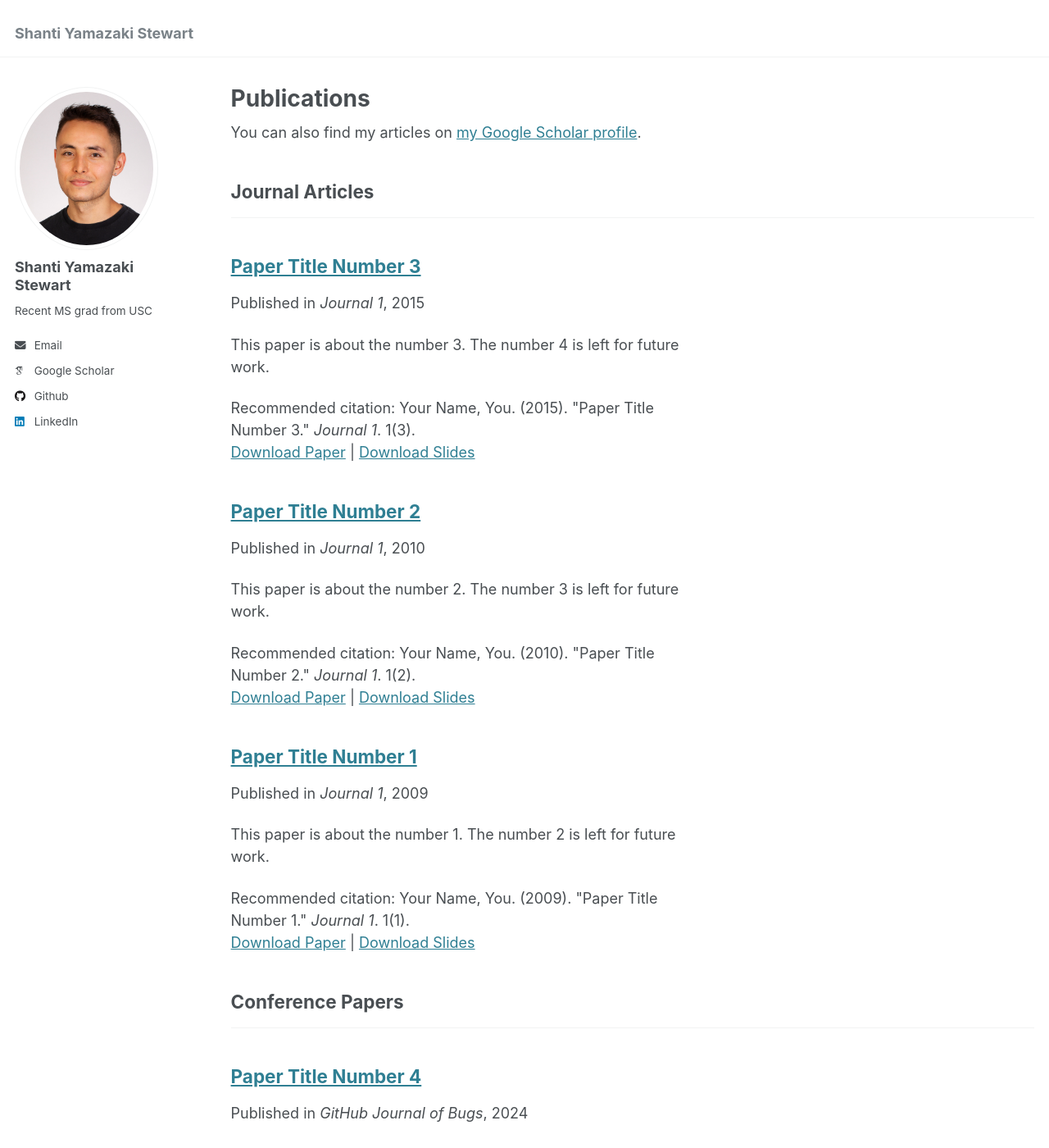
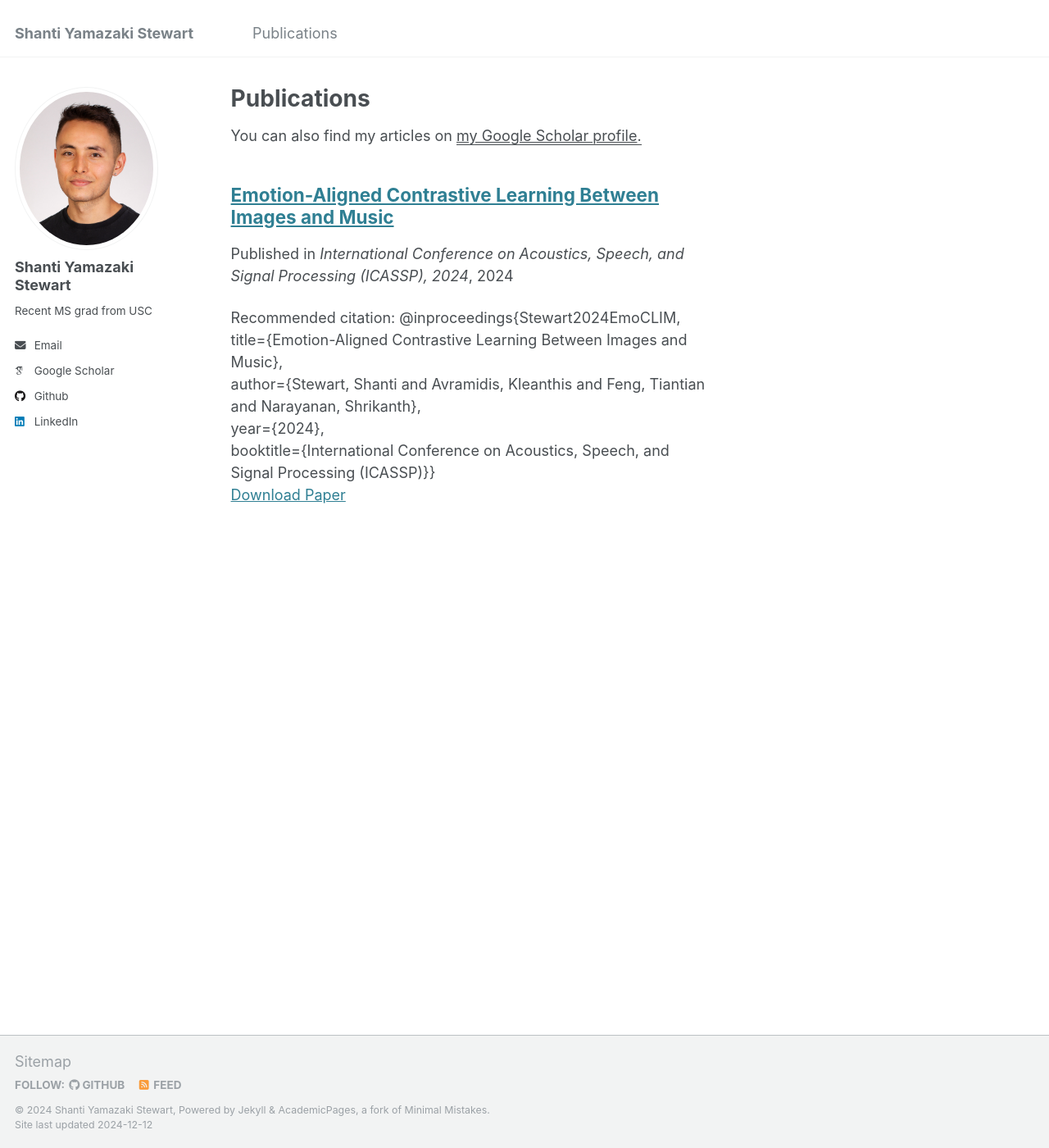
Before and after one commit to shantistewart/shantistewart.github.io, a Jekyll site: the page built from _pages/publications.md, in a window 1280 px wide and 1400 px high. Shown: the whole window at 82% size. Built offline with Jekyll 4.4.1, drawn with Linux system fonts in a browser that asks for light colours; some web fonts are replaced; some of the changed text lies outside the part shown.

Commit message:
Test first publication.

```diff
--- a/_data/navigation.yml
+++ b/_data/navigation.yml
@@ -5,8 +5,8 @@
 # prevent it from being included in the site.
 
 main:
-  # - title: "Publications"
-    # url: /publications/
+  - title: "Publications"
+    url: /publications/
 
   # - title: "CV"
     # url: /cv/
--- a/_pages/publications.html
+++ /dev/null
@@ -1,33 +0,0 @@
----
-layout: archive
-title: "Publications"
-permalink: /publications/
-author_profile: true
----
-
-{% if site.author.googlescholar %}
-  <div class="wordwrap">You can also find my articles on <a href="{{site.author.googlescholar}}">my Google Scholar profile</a>.</div>
-{% endif %}
-
-{% include base_path %}
-
-<!-- New style rendering if publication categories are defined -->
-{% if site.publication_category %}
-  {% for category in site.publication_category  %}
-    {% assign title_shown = false %}
-    {% for post in site.publications reversed %}
-      {% if post.category != category[0] %}
-        {% continue %}
-      {% endif %}
-      {% unless title_shown %}
-        <h2>{{ category[1].title }}</h2><hr />
-        {% assign title_shown = true %}
-      {% endunless %}
-      {% include archive-single.html %}
-    {% endfor %}
-  {% endfor %}
-{% else %}
-  {% for post in site.publications reversed %}
-    {% include archive-single.html %}
-  {% endfor %}
-{% endif %}
--- /dev/null
+++ b/_pages/publications.md
@@ -0,0 +1,14 @@
+---
+layout: archive
+title: "Publications"
+permalink: /publications/
+author_profile: true
+---
+
+You can also find my articles on <u><a href="https://scholar.google.com/citations?hl=en&user=uc8fGkMAAAAJ&view_op=list_works&sortby=pubdate">my Google Scholar profile</a>.</u>
+
+{% include base_path %}
+
+{% for post in site.publications reversed %}
+  {% include archive-single.html %}
+{% endfor %}
--- a/_publications/2009-10-01-paper-title-number-1.md
+++ /dev/null
@@ -1,14 +0,0 @@
----
-title: "Paper Title Number 1"
-collection: publications
-category: manuscripts
-permalink: /publication/2009-10-01-paper-title-number-1
-excerpt: 'This paper is about the number 1. The number 2 is left for future work.'
-date: 2009-10-01
-venue: 'Journal 1'
-slidesurl: 'http://academicpages.github.io/files/slides1.pdf'
-paperurl: 'http://academicpages.github.io/files/paper1.pdf'
-citation: 'Your Name, You. (2009). &quot;Paper Title Number 1.&quot; <i>Journal 1</i>. 1(1).'
----
-
-The contents above will be part of a list of publications, if the user clicks the link for the publication than the contents of section will be rendered as a full page, allowing you to provide more information about the paper for the reader. When publications are displayed as a single page, the contents of the above "citation" field will automatically be included below this section in a smaller font.
--- a/_publications/2010-10-01-paper-title-number-2.md
+++ /dev/null
@@ -1,14 +0,0 @@
----
-title: "Paper Title Number 2"
-collection: publications
-category: manuscripts
-permalink: /publication/2010-10-01-paper-title-number-2
-excerpt: 'This paper is about the number 2. The number 3 is left for future work.'
-date: 2010-10-01
-venue: 'Journal 1'
-slidesurl: 'http://academicpages.github.io/files/slides2.pdf'
-paperurl: 'http://academicpages.github.io/files/paper2.pdf'
-citation: 'Your Name, You. (2010). &quot;Paper Title Number 2.&quot; <i>Journal 1</i>. 1(2).'
----
-
-The contents above will be part of a list of publications, if the user clicks the link for the publication than the contents of section will be rendered as a full page, allowing you to provide more information about the paper for the reader. When publications are displayed as a single page, the contents of the above "citation" field will automatically be included below this section in a smaller font.
--- a/_publications/2015-10-01-paper-title-number-3.md
+++ /dev/null
@@ -1,14 +0,0 @@
----
-title: "Paper Title Number 3"
-collection: publications
-category: manuscripts
-permalink: /publication/2015-10-01-paper-title-number-3
-excerpt: 'This paper is about the number 3. The number 4 is left for future work.'
-date: 2015-10-01
-venue: 'Journal 1'
-slidesurl: 'http://academicpages.github.io/files/slides3.pdf'
-paperurl: 'http://academicpages.github.io/files/paper3.pdf'
-citation: 'Your Name, You. (2015). &quot;Paper Title Number 3.&quot; <i>Journal 1</i>. 1(3).'
----
-
-The contents above will be part of a list of publications, if the user clicks the link for the publication than the contents of section will be rendered as a full page, allowing you to provide more information about the paper for the reader. When publications are displayed as a single page, the contents of the above "citation" field will automatically be included below this section in a smaller font.
--- a/_publications/2024-02-17-paper-title-number-4.md
+++ /dev/null
@@ -1,13 +0,0 @@
----
-title: "Paper Title Number 4"
-collection: publications
-category: conferences
-permalink: /publication/2024-02-17-paper-title-number-4
-excerpt: 'This paper is about fixing template issue #693.'
-date: 2024-02-17
-venue: 'GitHub Journal of Bugs'
-paperurl: 'http://academicpages.github.io/files/paper3.pdf'
-citation: 'Your Name, You. (2024). &quot;Paper Title Number 3.&quot; <i>GitHub Journal of Bugs</i>. 1(3).'
----
-
-The contents above will be part of a list of publications, if the user clicks the link for the publication than the contents of section will be rendered as a full page, allowing you to provide more information about the paper for the reader. When publications are displayed as a single page, the contents of the above "citation" field will automatically be included below this section in a smaller font.
--- /dev/null
+++ b/_publications/emoclim.md
@@ -0,0 +1,20 @@
+---
+title: "Emotion-Aligned Contrastive Learning Between Images and Music"
+collection: publications
+permalink: /publication/emoclim
+authors: Shanti Stewart, Kleanthis Avramidis, Tiantian Feng, Shrikanth Narayanan
+# excerpt:
+date: 2024-04-14
+venue: ['International Conference on Acoustics, Speech, and Signal Processing (ICASSP), 2024']
+paperurl: 'https://arxiv.org/abs/2308.12610'
+code: 'https://github.com/shantistewart/Emo-CLIM'
+# abs_title:
+# bib_title:
+pub_status: 'conference'
+# website:
+citation: '@inproceedings{Stewart2024EmoCLIM,<br />
+title={Emotion-Aligned Contrastive Learning Between Images and Music},<br />
+author={Stewart, Shanti and Avramidis, Kleanthis and Feng, Tiantian and Narayanan, Shrikanth},<br />
+year={2024},<br />
+booktitle={International Conference on Acoustics, Speech, and Signal Processing (ICASSP)}}'
+---
```
